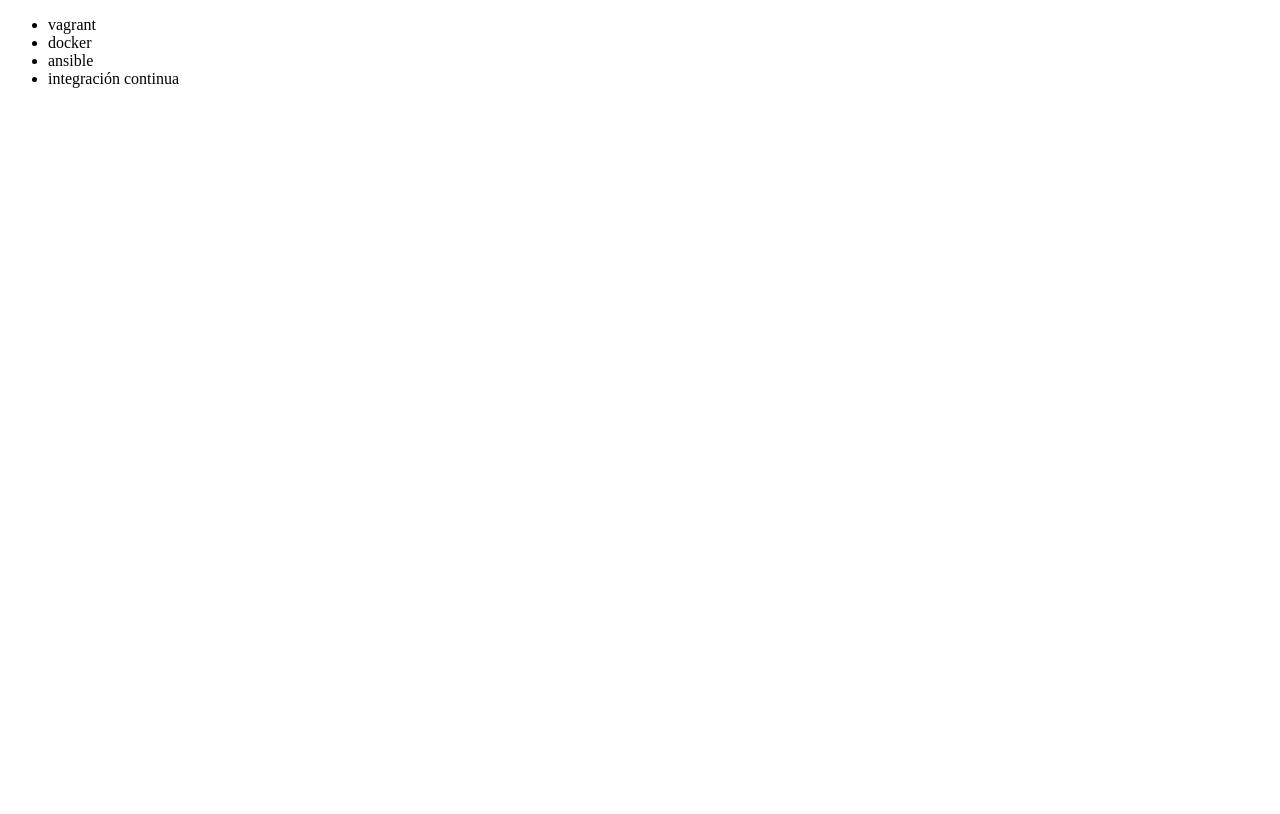
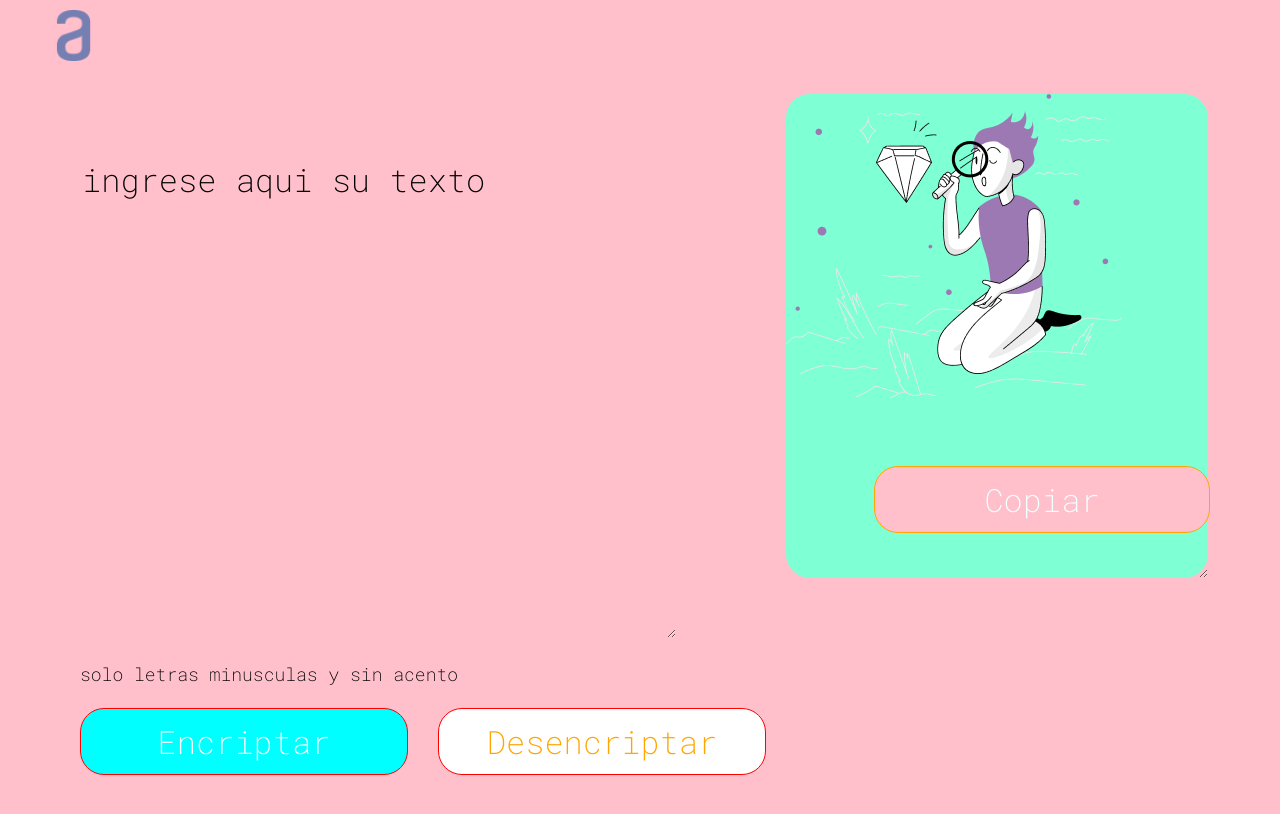
Before and after one commit to NuSa26/challenge.io, a plain HTML site: page index.html in a window 1280 px wide. Drawn offline with Linux system fonts and the light colour scheme.

Commit message:
challenge uno

```diff
--- a/index.html
+++ b/index.html
@@ -2,16 +2,38 @@
 <html lang="en">
 <head>
     <meta charset="UTF-8">
-    <meta http-equiv="X-UA-Compatible" content="IE=edge">
-    <meta name="viewport" content="width=device-width, initial-scale=1.0">
-    <title>Cursos de Alura</title>
+    <link rel="stylesheet" href="reset.css">
+    <link rel="stylesheet" href="styles.css">
+    <link rel="preconnect" href="https://fonts.googleapis.com">
+    <link rel="preconnect" href="https://fonts.gstatic.com" crossorigin>
+    <link href="https://fonts.googleapis.com/css2?family=Josefin+Sans:wght@200&family=Montserrat:ital,wght@1,300&family=Roboto+Mono:wght@200&display=swap" rel="stylesheet">
+    <title>Encriptador</title>
 </head>
 <body>
-    <ul>
-        <li>vagrant</li>
-        <li>docker</li>
-        <li>ansible</li>
-        <li>integración continua</li>
-    </ul>
+    <header>
+        <img src="./imagenes/Logo.png" alt="logo alura" class="cute">
+    </header>
+    <main>
+        <section>
+            <textarea class="texto" cols="30" rows="10" placeholder="ingrese aqui su texto"></textarea>
+            <div>
+                <h6 class="info"> solo letras minusculas y sin acento</h6>
+            </div>
+            <div class="boton">
+                <button class="encri" onclick="btnEncriptar()"> Encriptar</button>
+                <button class="desn" onclick="btnDesencriptar()"> Desencriptar</button>
+            </div>
+        </section>
+
+        <section>
+            <textarea class="mensaje" cols="20" rows="10"></textarea>
+            <div>
+                <button class="copiar"> Copiar </button>
+            </div>
+        </section>
+    </main>
+    <footer>
+    </footer>
+<script src="./scrip.js"></script>
 </body>
 </html>
--- /dev/null
+++ b/reset.css
@@ -0,0 +1,48 @@
+/* http://meyerweb.com/eric/tools/css/reset/
+   v2.0 | 20110126
+   License: none (public domain)
+*/
+
+html, body, div, span, applet, object, iframe,
+h1, h2, h3, h4, h5, h6, p, blockquote, pre,
+a, abbr, acronym, address, big, cite, code,
+del, dfn, em, img, ins, kbd, q, s, samp,
+small, strike, strong, sub, sup, tt, var,
+b, u, i, center,
+dl, dt, dd, ol, ul, li,
+fieldset, form, label, legend,
+table, caption, tbody, tfoot, thead, tr, th, td,
+article, aside, canvas, details, embed,
+figure, figcaption, footer, header, hgroup,
+menu, nav, output, ruby, section, summary,
+time, mark, audio, video {
+	margin: 0;
+	padding: 0;
+	border: 0;
+	font-size: 100%;
+	font: inherit;
+	vertical-align: baseline;
+}
+/* HTML5 display-role reset for older browsers */
+article, aside, details, figcaption, figure,
+footer, header, hgroup, menu, nav, section {
+	display: block;
+}
+body {
+	line-height: 1;
+}
+ol, ul {
+	list-style: none;
+}
+blockquote, q {
+	quotes: none;
+}
+blockquote:before, blockquote:after,
+q:before, q:after {
+	content: '';
+	content: none;
+}
+table {
+	border-collapse: collapse;
+	border-spacing: 0;
+}
--- /dev/null
+++ b/scrip.js
@@ -0,0 +1,51 @@
+const textArea = document.querySelector(".texto");
+const mensaje = document.querySelector(".mensaje");
+
+/*
+la letra e es convertida para enter
+la letra i es convertida para imes
+la letra a es contervitda para ai
+la letra o es convertida para ober
+la letra u es convertida para ufat
+*/
+
+function btnEncriptar(){
+    const textoEncriptado = encriptar(textArea.value)
+    mensaje.value = textoEncriptado
+    textArea.value = "";
+    mensaje.style.backgroundImage = "none"
+}
+
+
+
+function encriptar(stringEncriptador){
+    let matrizCodigo = [["e","enter"],["i","imes"],["a","ai"],["o","ober"],["u","ufat"]];
+    stringEncriptador = stringEncriptador.toLowerCase()
+
+    for(let i = 0; i < matrizCodigo.length; i++){
+        if(stringEncriptador.includes(matrizCodigo[i][0])){
+            stringEncriptador = stringEncriptador.replaceAll(matrizCodigo[i][0], matrizCodigo[i][1])
+        }
+
+    }
+    return stringEncriptador
+}
+
+function btnDesencriptar(){
+    const textoEncriptado = desencriptar(textArea.value)
+    mensaje.value = textoEncriptado
+    textArea.value = "";
+}
+
+function desencriptar(stringDesencriptador){
+    let matrizCodigo = [["e","enter"],["i","imes"],["a","ai"],["o","ober"],["u","ufat"]];
+    stringDesencriptador = stringDesencriptador.toLowerCase()
+
+    for(let i = 0; i < matrizCodigo.length; i++){
+        if(stringDesencriptador.includes(matrizCodigo[i][1])){
+            stringDesencriptador = stringDesencriptador.replaceAll(matrizCodigo[i][1], matrizCodigo[i][0])
+        }
+
+    }
+    return stringDesencriptador
+}
--- /dev/null
+++ b/styles.css
@@ -0,0 +1,90 @@
+*{
+    background: pink;
+    font-family: 'Roboto Mono', monospace;
+    font-weight: 400;
+    font-size: 32px;
+    line-height: 150%;
+}
+
+.cute{
+    padding-top: 10px;
+    margin-left: 10px;
+    width: 10%;
+}
+
+main{
+    display: flex;
+    margin-bottom: 50px;
+    margin-left:80px;
+}
+
+.texto{
+    border: none;
+    color: #04a387;
+    margin-top: 90px;
+    text-transform: lowercase;
+}
+
+::placeholder{color: black;}
+    .texto:focus{
+        outline: none;
+    }
+
+.mensaje{
+    background: aquamarine;
+    background-image: url(./imagenes/Muñeco.png);
+    background-repeat: no-repeat;
+    border: none;
+    border-radius: 24px;
+    margin-left: 20px;
+    margin-top: 30px;
+    padding-left: 20px;
+    position: fixed;
+}
+
+.mensaje:focus{
+    outline: none;
+}
+
+.boton{
+    display: flex;
+    margin-top: 10px;
+}
+
+.desn{
+    background: white;
+    border: 1px solid red;
+    border-radius: 24px;
+    color: orange;
+    cursor: pointer;
+    height: 67px;
+    margin-left: 30px;
+    width: 328px;
+}
+
+.encri{
+    background-color: aqua;
+    border: 1px solid red;
+    border-radius: 24px;
+    color: white;
+    cursor: pointer;
+    height: 67px;
+    width: 328px;
+}
+
+.copiar{
+    border: 1px solid orange;
+    border-radius: 24px;
+    color: azure;
+    cursor: pointer;
+    height: 67px;
+    margin-left: 108px;
+    margin-top: 402px;
+    position: absolute;
+    width: 336px;
+}
+
+.info{
+    color: black;
+    font-size: 18px;
+}
```
Also changed, not shown: imagenes/Logo.png (added), imagenes/Muñeco.png (added).
